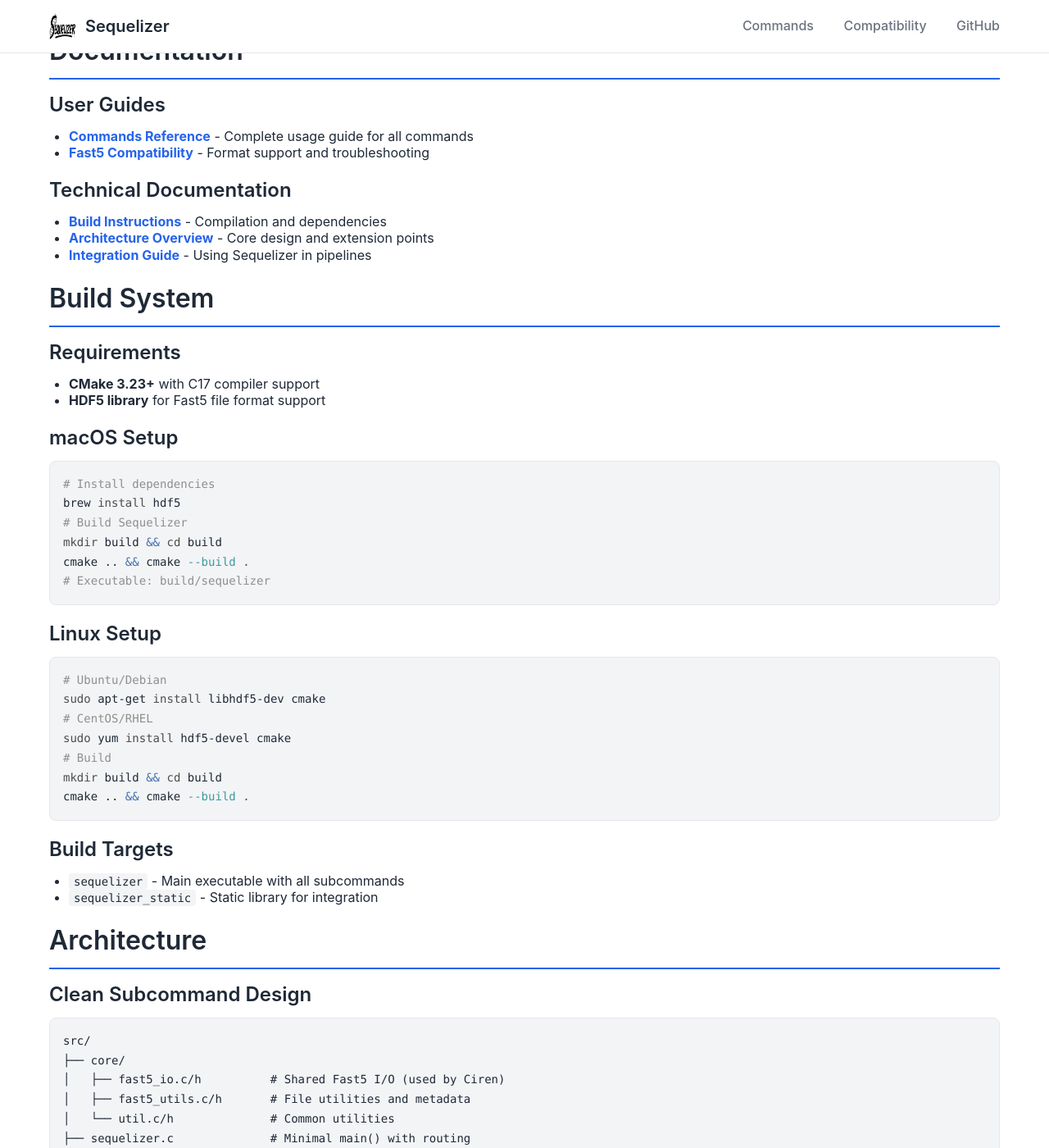
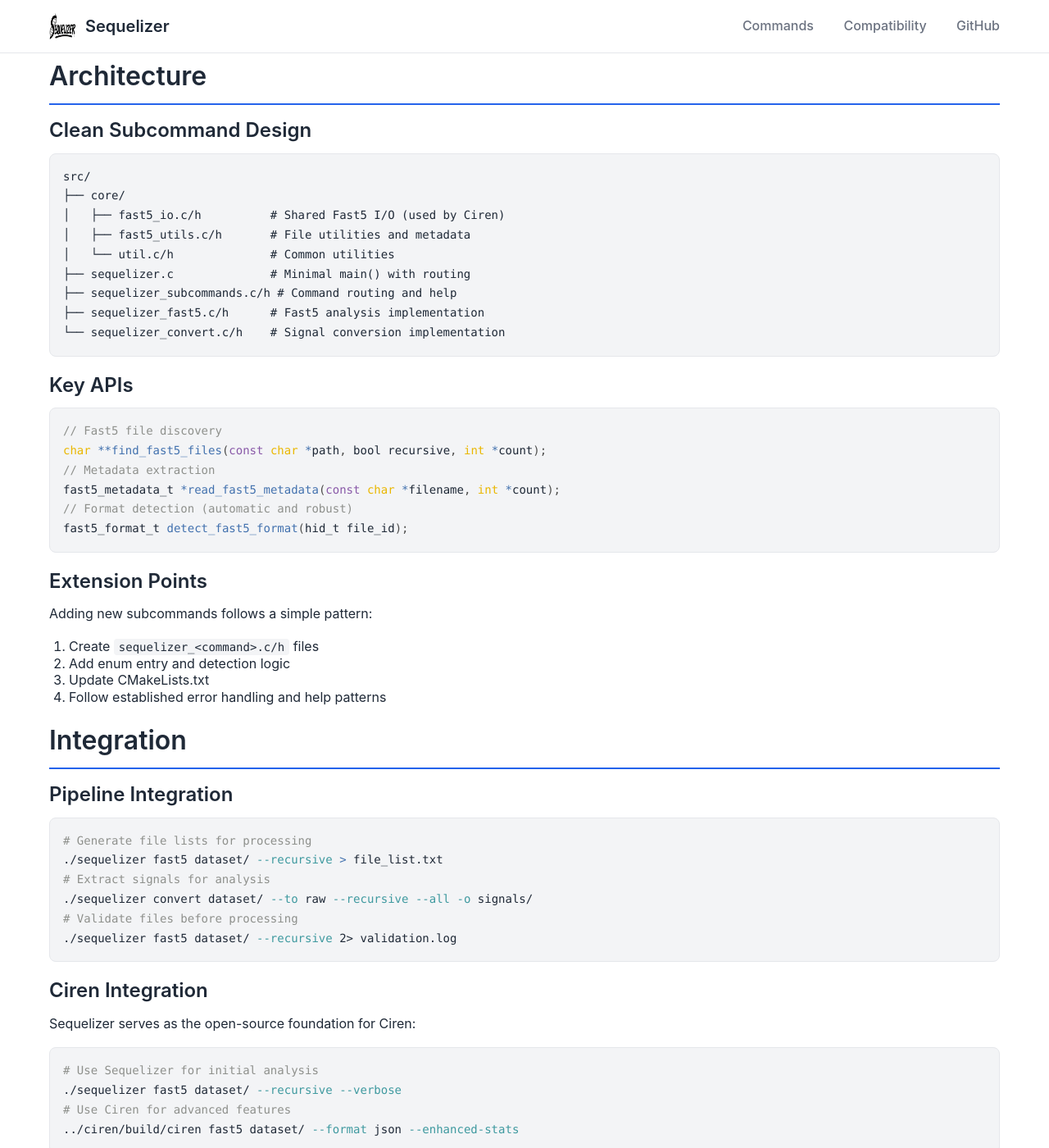
Before and after one commit to callemil/Sequelizer, a Jekyll site: the page built from docs/index.md, in a window 1280 px wide and 1400 px high, scrolled down 1848 px. Shown: the whole window at 82% size. Built offline with Jekyll 4.4.1, drawn with Linux system fonts in a browser that asks for light colours; some of the changed text lies outside the part shown.

Commit message:
docs: extract getting started guide from index

````diff
--- a/docs/index.md
+++ b/docs/index.md
@@ -23,20 +23,6 @@ description: Open-source C toolkit for DNA sequence analysis and nanopore data p
     <img src="images/raw8.png" alt="Image 4" width="200" />
   </div>
 ---
-
-## Quick Start
-
-```bash
-# Build Sequelizer
-mkdir build && cd build
-cmake .. && cmake --build .
-# Analyze Fast5 files
-./sequelizer fast5 data.fast5
-./sequelizer fast5 /path/to/dataset/ --recursive --verbose
-# Extract raw signals
-./sequelizer convert data.fast5 --to raw
-./sequelizer convert /path/to/dataset/ --to raw --recursive --all
-```
 
 ## What is Sequelizer?
 
@@ -85,45 +71,16 @@ Extract raw signals from Fast5 files for downstream analysis.
 
 ## Documentation
 
+### Getting Started
+- **[Getting Started](getting-started.md)** - Installation, build instructions, and first steps
+
 ### User Guides
 - **[Commands Reference](sequelizer_commands.md)** - Complete usage guide for all commands
 - **[Fast5 Compatibility](fast5_compatibility.md)** - Format support and troubleshooting
 
 ### Technical Documentation
-- **[Build Instructions](#build-system)** - Compilation and dependencies
 - **[Architecture Overview](#architecture)** - Core design and extension points
 - **[Integration Guide](#integration)** - Using Sequelizer in pipelines
-
-## Build System
-
-### Requirements
-- **CMake 3.23+** with C17 compiler support
-- **HDF5 library** for Fast5 file format support
-
-### macOS Setup
-```bash
-# Install dependencies
-brew install hdf5
-# Build Sequelizer
-mkdir build && cd build
-cmake .. && cmake --build .
-# Executable: build/sequelizer
-```
-
-### Linux Setup
-```bash
-# Ubuntu/Debian
-sudo apt-get install libhdf5-dev cmake
-# CentOS/RHEL
-sudo yum install hdf5-devel cmake
-# Build
-mkdir build && cd build
-cmake .. && cmake --build .
-```
-
-### Build Targets
-- `sequelizer` - Main executable with all subcommands
-- `sequelizer_static` - Static library for integration
 
 ## Architecture
 
````
Also changed, not shown: docs/getting-started.md (added, +110 -0 lines).
